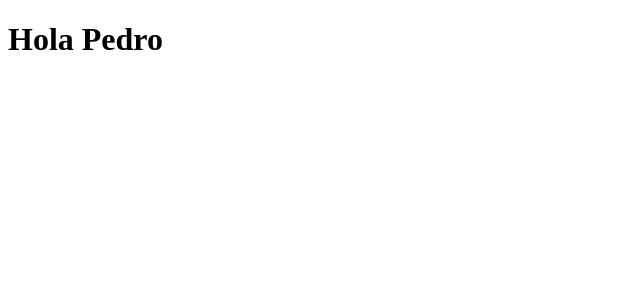
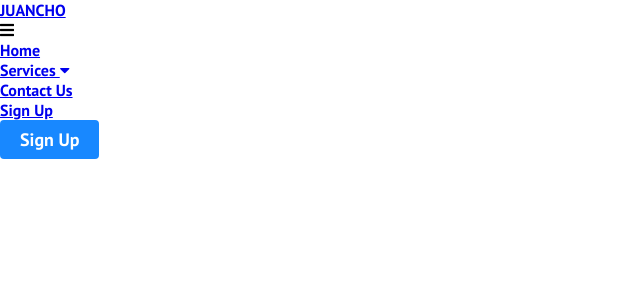
Before and after one commit to Jonepredator/navbar-dropdown-responsive, a React (Create React App) app: page / in a window 1280 px wide. Shown: the top 300 px of the page, without its empty margins (0-640 px from the left). Built offline with nearby package versions, Linux system fonts and the light colour scheme.

Commit message:
Links and basic button css

```diff
--- a/package.json
+++ b/package.json
@@ -8,6 +8,7 @@
     "@testing-library/user-event": "^12.8.3",
     "react": "^17.0.2",
     "react-dom": "^17.0.2",
+    "react-router-dom": "^5.2.0",
     "react-scripts": "4.0.3",
     "web-vitals": "^1.1.2"
   },
--- a/public/index.html
+++ b/public/index.html
@@ -1,15 +1,18 @@
 <!DOCTYPE html>
 <html lang="en">
+
 <head>
    <meta charset="utf-8" />
    <link rel="icon" href="%PUBLIC_URL%/favicon.ico" />
    <meta name="viewport" content="width=device-width, initial-scale=1" />
    <meta name="theme-color" content="#000000" />
-    <meta
-      name="description"
-      content="Web site created using create-react-app"
-    />
+   <meta name="description" content="Web site created using create-react-app" />
    <link rel="apple-touch-icon" href="%PUBLIC_URL%/logo192.png" />
+
+   <link rel="stylesheet" href="https://use.fontawesome.com/releases/v5.15.3/css/all.css"
+      integrity="sha384-SZXxX4whJ79/gErwcOYf+zWLeJdY/qpuqC4cAa9rOGUstPomtqpuNWT9wdPEn2fk" crossorigin="anonymous">
+
+   <link href="https://fonts.googleapis.com/css2?family=PT+Sans:wght@700&display=swap" rel="stylesheet">
    <!--
       manifest.json provides metadata used when your web app is installed on a
       user's mobile device or desktop. See https://developers.google.com/web/fundamentals/web-app-manifest/
@@ -26,6 +29,7 @@
     -->
    <title>React App</title>
 </head>
+
 <body>
    <noscript>You need to enable JavaScript to run this app.</noscript>
    <div id="root"></div>
@@ -40,4 +44,5 @@
       To create a production bundle, use `npm run build` or `yarn build`.
     -->
 </body>
+
 </html>
--- a/src/App.css
+++ b/src/App.css
@@ -1,38 +1,6 @@
-.App {
-  text-align: center;
+* {
+   box-sizing: border-box;
+   margin: 0;
+   padding: 0;
+   font-family: 'PT Sans', sans-serif;
 }
-
-.App-logo {
-  height: 40vmin;
-  pointer-events: none;
-}
-
-@media (prefers-reduced-motion: no-preference) {
-  .App-logo {
-    animation: App-logo-spin infinite 20s linear;
-  }
-}
-
-.App-header {
-  background-color: #282c34;
-  min-height: 100vh;
-  display: flex;
-  flex-direction: column;
-  align-items: center;
-  justify-content: center;
-  font-size: calc(10px + 2vmin);
-  color: white;
-}
-
-.App-link {
-  color: #61dafb;
-}
-
-@keyframes App-logo-spin {
-  from {
-    transform: rotate(0deg);
-  }
-  to {
-    transform: rotate(360deg);
-  }
-}
--- a/src/App.js
+++ b/src/App.js
@@ -1,11 +1,13 @@
 import React from 'react';
 import './App.css';
+import Navbar from './components/Navbar';
+import { BrowserRouter as Router } from 'react-router-dom';
 
 function App() {
    return (
-      <>
-         <h1>Hola Pedro</h1>
-      </>
+      <Router>
+         <Navbar />
+      </Router>
    );
 }
 
--- a/src/components/Button.css
+++ b/src/components/Button.css
@@ -0,0 +1,23 @@
+:root {
+   --primary: #1888ff;
+}
+
+.btn {
+   padding: 8px 20px;
+   border-radius: 4px;
+   outline: none;
+   border: none;
+   font-size: 18px;
+   color: #fff;
+   cursor: pointer;
+   background-color: var(--primary);
+}
+
+.btn:hover {
+   padding: 6px 18px;
+   transition: all .3s ease-out;
+   background-color: transparent;
+   color: #fff;
+   border-radius: 4px;
+   border: 2px solid var(--primary);
+}
--- a/src/components/Button.js
+++ b/src/components/Button.js
@@ -0,0 +1,13 @@
+import React from 'react';
+import './Button.css';
+import { Link } from 'react-router-dom';
+
+export function Button() {
+   return (
+      <Link to='sign-up'>
+         <button className="btn">
+            Sign Up
+         </button>
+      </Link>
+   );
+}
--- a/src/components/Navbar.js
+++ b/src/components/Navbar.js
@@ -0,0 +1,53 @@
+import React, { useState } from 'react';
+import { Button } from './Button';
+import { Link } from 'react-router-dom';
+import './Navbar.css';
+import Dropdown from './Dropdown';
+
+function Navbar() {
+   const [click, setClick] = useState(false);
+   const [dropdown, setDropdown] = useState(false);
+
+   const handleClick = () => setClick(!click);
+   const closeMobileMenu = () => setClick(false);
+
+   return (
+      <>
+         <nav className='navbar'>
+            <Link to='/'
+               className='navbar-logo'>
+               JUANCHO
+            </Link>
+            <div className='menu-icon' onClick={handleClick}>
+               <i className={click ? 'fas fa-times' : 'fas fa-bars'} />
+            </div>
+            <ul className={click ? 'nav-menu active' : 'nav-menu'}>
+               <li className='nav-item'>
+                  <Link to='/' className='nav-links' onClick={closeMobileMenu}>
+                     Home
+                  </Link>
+               </li>
+               <li className='nav-item'>
+                  <Link to='/services' className='nav-links' onClick={closeMobileMenu}>
+                     Services <i className='fas fa-caret-down' />
+                  </Link>
+                  {dropdown && <Dropdown />}
+               </li>
+               <li className='nav-item'>
+                  <Link to='/contact-us' className='nav-links' onClick={closeMobileMenu}>
+                     Contact Us
+                  </Link>
+               </li>
+               <li className='nav-item'>
+                  <Link to='/sign-up' className='nav-links-mobile' onClick={closeMobileMenu}>
+                     Sign Up
+                  </Link>
+               </li>
+            </ul>
+            <Button />
+         </nav>
+      </>
+   );
+}
+
+export default Navbar;
```
Also changed, not shown: 1 other file (tests, documents, lock files or other folders). Lines whose indentation alone changed are shown as unchanged.
